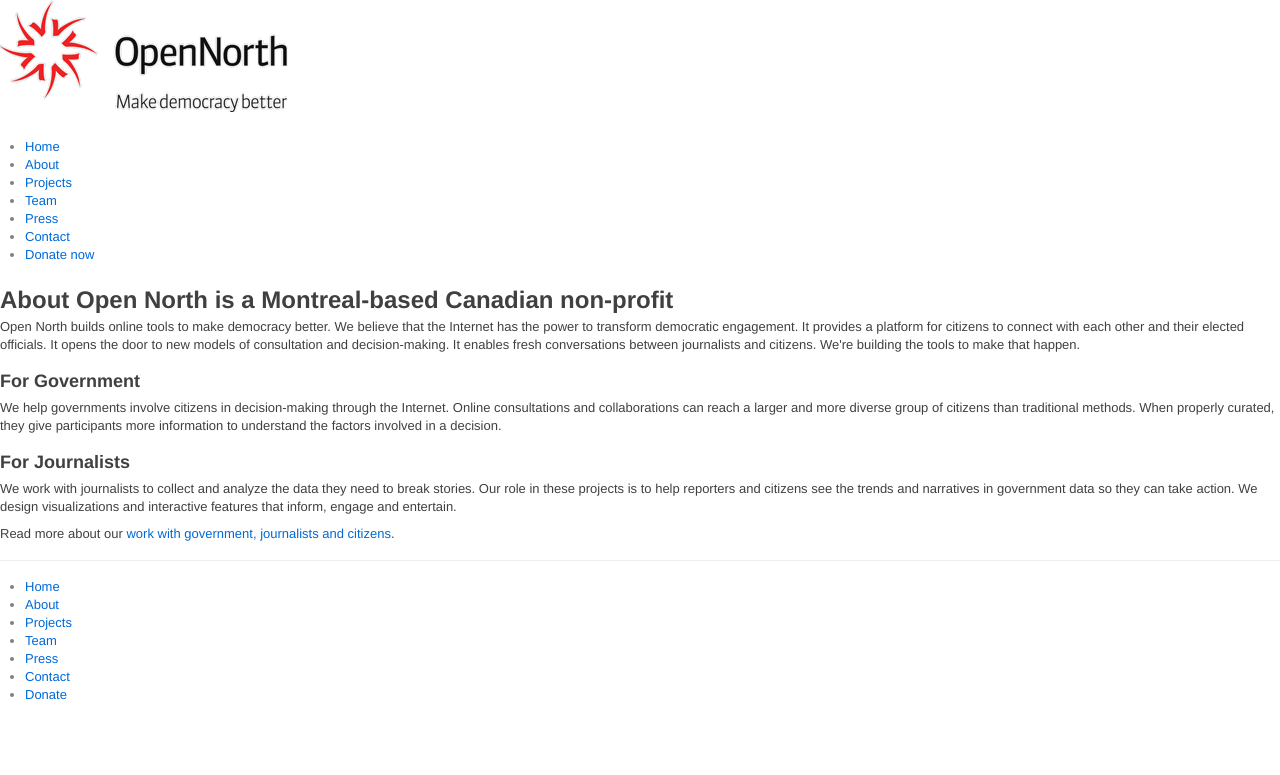
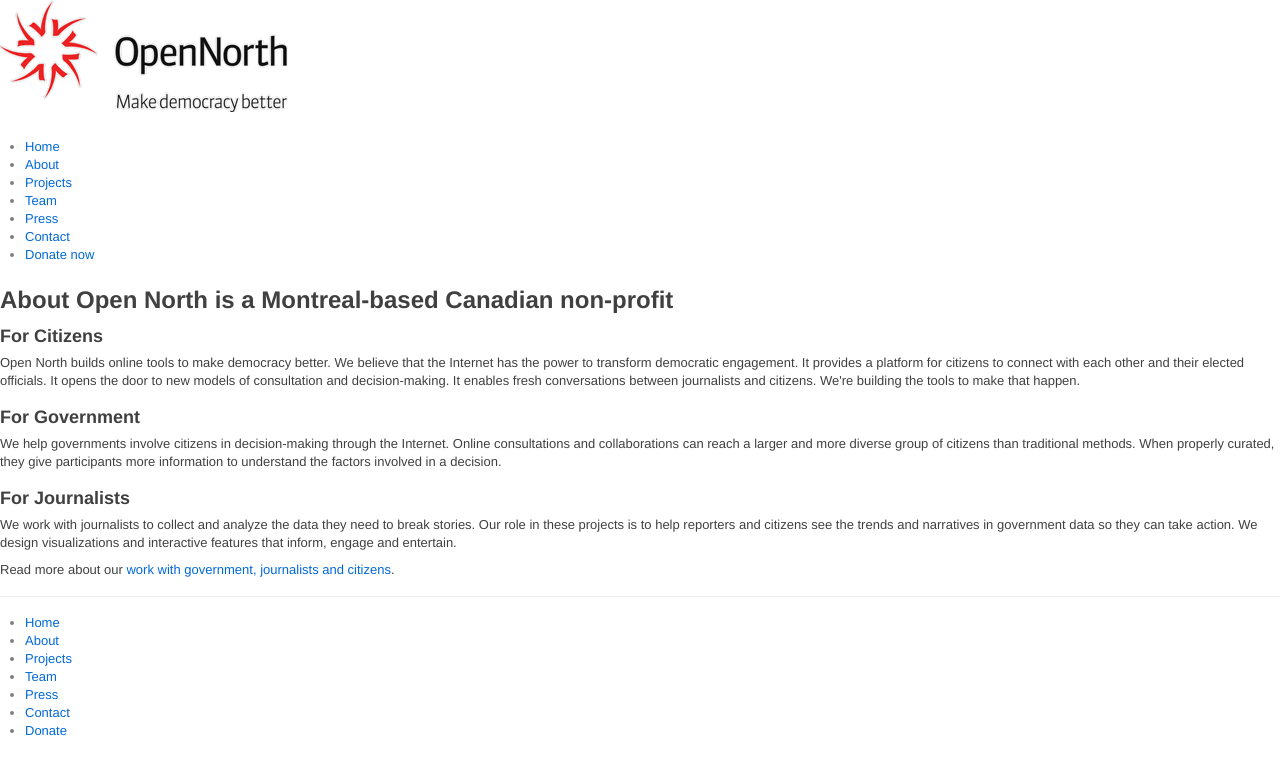
Before and after one commit to opennorth/wiki, a Jekyll site: the page built from about.html, in a window 1280 px wide. Shown: the top 775 px of the page. Built offline with Jekyll 4.4.1, drawn with Linux system fonts in a browser that asks for light colours; nearby versions of some CDN libraries; Markdown is read by kramdown in place of the engine named in the settings; comment, search, counter and statistics services are not loaded.

Commit message:
add icon links

```diff
--- a/_includes/head.html
+++ b/_includes/head.html
@@ -4,17 +4,20 @@
   <link rel="dns-prefetch" href="//ajax.googleapis.com">
   <link rel="dns-prefetch" href="//downloads.mailchimp.com">
   <link rel="shortcut icon" href="/favicon.ico">
+  <link rel="apple-touch-icon-precomposed" sizes="114x114" href="/apple-touch-icon-114x114-precomposed.png">
+  <link rel="apple-touch-icon-precomposed" sizes="72x72" href="/apple-touch-icon-72x72-precomposed.png">
+  <link rel="apple-touch-icon-precomposed" href="/apple-touch-icon-precomposed.png">
   <title>{{ page.title }}</title>
   <meta name="description" content="Open North is a Canadian non-profit building online tools to make democracy better.">
   <meta name="author" content="Open North">
   <meta name="viewport" content="width=device-width,initial-scale=1">
-  <link rel="stylesheet" href="/css/bootstrap.min.css">
-  <link rel="stylesheet" href="/css/nivo-slider.css">
-  <link rel="stylesheet" href="/css/style.css">
   <meta name="application-name" content="Open North">
   <meta name="msapplication-tooltip" content="Open North is a Canadian non-profit building online tools to make democracy better.">
   <meta name="msapplication-starturl" content="http://opennorth.ca/?pinned=true">
   <meta name="msapplication-navbutton-color" content="#ed2024">
+  <link rel="stylesheet" href="/css/bootstrap.min.css">
+  <link rel="stylesheet" href="/css/nivo-slider.css">
+  <link rel="stylesheet" href="/css/style.css">
   <!--[if lt IE 9]>
   <script src="http://ie7-js.googlecode.com/svn/version/2.1(beta4)/IE9.js"></script>
   <![endif]-->
--- a/about.html
+++ b/about.html
@@ -5,6 +5,7 @@
 header: About
 subheader: Open North is a Montreal-based Canadian non-profit
 ---
+<h3>For Citizens</h3>
 <p>Open North builds online tools to make democracy better. We believe that the Internet has the power to transform democratic engagement. It provides a platform for citizens to connect with each other and their elected officials. It opens the door to new models of consultation and decision-making. It enables fresh conversations between journalists and citizens. We're building the tools to make that happen.</p>
 
 <h3>For Government</h3>
```
